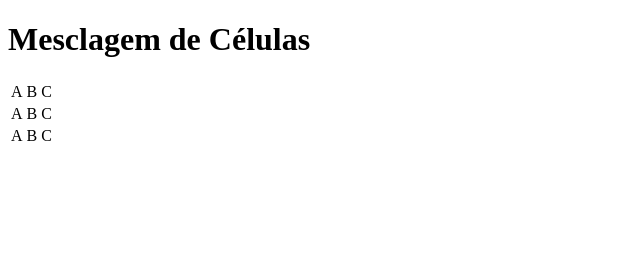
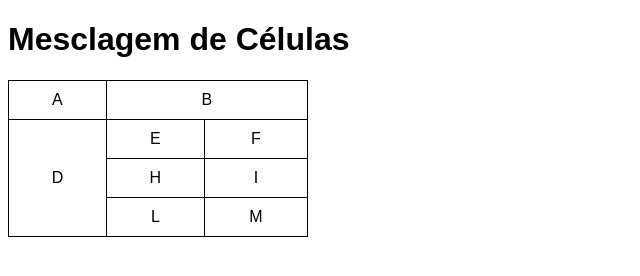
Before and after one commit to RenanSui/html-css, a plain HTML site: page exercicios/ex023/tabela003.html in a window 1280 px wide. Shown: the whole page, without its empty margins (0-640 px from the left). Drawn offline with Linux system fonts and the light colour scheme.

Commit message:
update tabela3 and create tabela4

```diff
--- a/exercicios/ex023/tabela003.html
+++ b/exercicios/ex023/tabela003.html
@@ -5,24 +5,42 @@
     <meta http-equiv="X-UA-Compatible" content="IE=edge">
     <meta name="viewport" content="width=device-width, initial-scale=1.0">
     <title>Tabelas</title>
+    <style>
+        body{
+            font-family: Arial, Helvetica, sans-serif;
+        }
+
+        table{
+            border-collapse: collapse;
+            width: 300px;
+        }
+
+        td{
+            border: 1px solid black;
+            padding: 10px;
+            text-align: center;
+        }
+    </style>
 </head>
 <body>
     <h1>Mesclagem de Células</h1>
     <table>
         <tr>
             <td>A</td>
-            <td>B</td>
-            <td>C</td>
+            <td colspan="2">B</td>
         </tr>
         <tr>
-            <td>A</td>
-            <td>B</td>
-            <td>C</td>
+            <td rowspan="3">D</td>
+            <td>E</td>
+            <td>F</td>
         </tr>
         <tr>
-            <td>A</td>
-            <td>B</td>
-            <td>C</td>
+            <td>H</td>
+            <td>I</td>
+        </tr>
+        <tr>
+            <td>L</td>
+            <td>M</td>
         </tr>
     </table>
 </body>
```
Also changed, not shown: exercicios/ex023/tabela004.html (added, +48 -0 lines).
